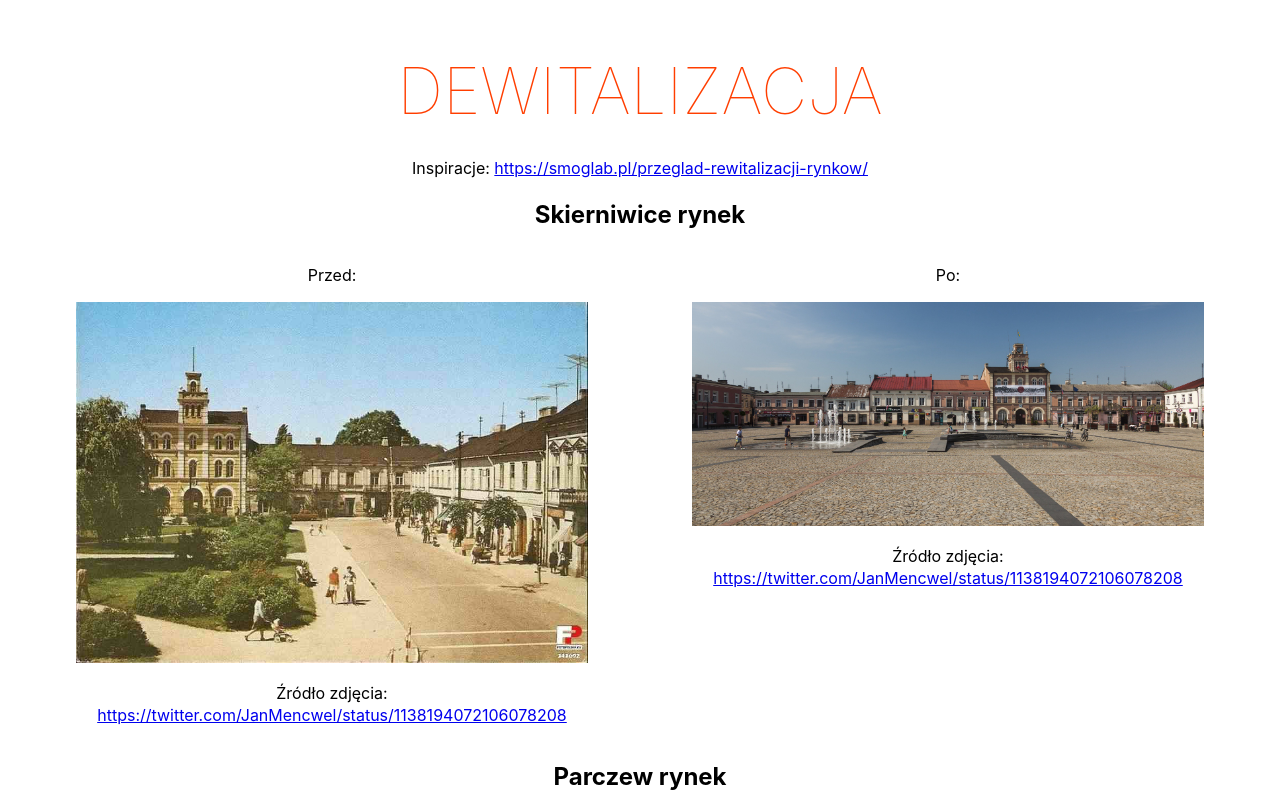
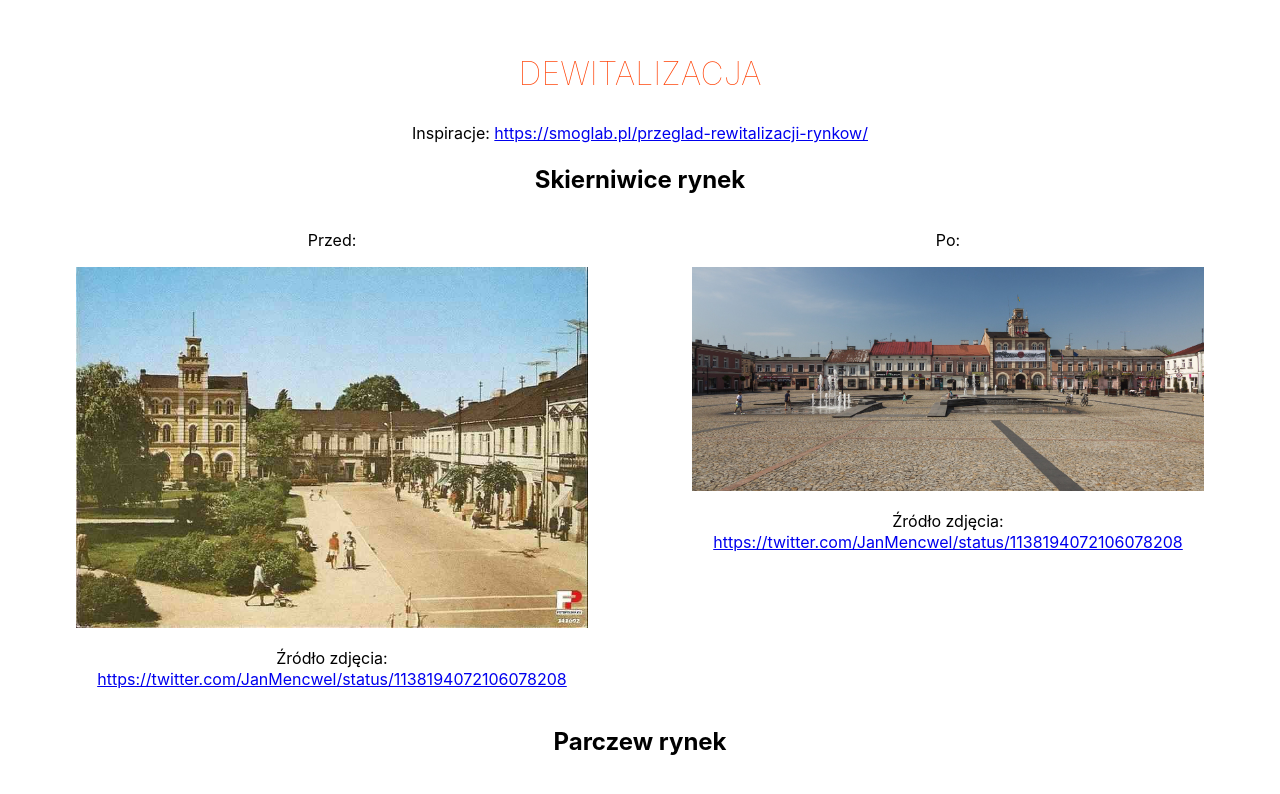
Before and after one commit to masives/dewitalizacja, a Svelte app: page / in a window 1280 px wide. Shown: the top 794 px of the page. Built offline with nearby package versions, Linux system fonts and the light colour scheme.

Commit message:
remove h1 size

```diff
--- a/src/App.svelte
+++ b/src/App.svelte
@@ -73,11 +73,9 @@
   h1 {
     color: #ff3e00;
     text-transform: uppercase;
-    font-size: 4rem;
     font-weight: 100;
     line-height: 1.1;
     margin: 2rem auto;
-    max-width: 14rem;
   }
 
   p {
```
